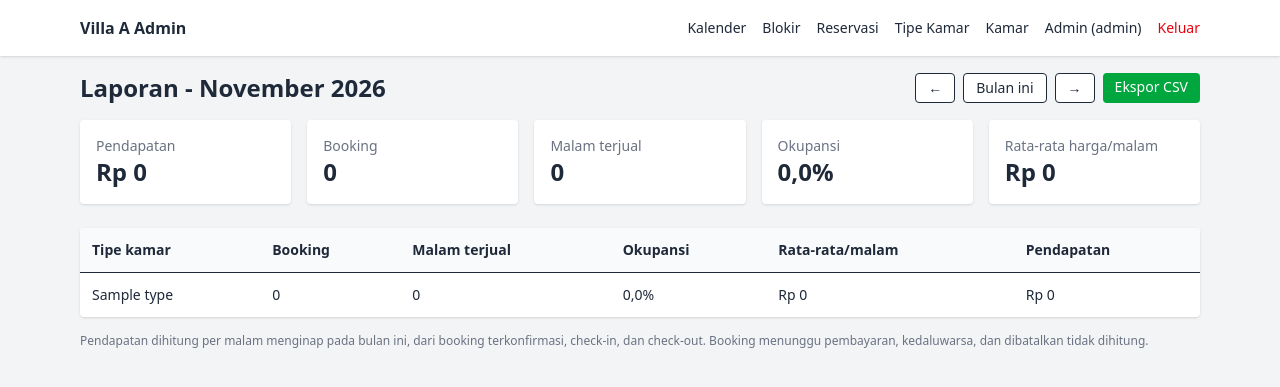
After one commit to PutuArdita/booking-room-villa, a Laravel app: page /admin/laporan in a window 1280 px wide. The commit adds this page. Shown: the top 387 px of the page. Run offline with Laravel 12, Linux system fonts and the light colour scheme; a user stored in the database is signed in; data comes from the database, SQL or seed files in the repository; tables that the repository leaves empty hold one stand-in row (values such as "Sample post"); style sheets or scripts are compiled from the project's sources.

Commit message:
feat: laporan bulanan owner dan ekspor CSV

```diff
--- /dev/null
+++ b/app/Http/Controllers/Admin/ReportController.php
@@ -0,0 +1,94 @@
+<?php
+
+namespace App\Http\Controllers\Admin;
+
+use App\Http\Controllers\Controller;
+use App\Models\Booking;
+use App\Services\ReportService;
+use Carbon\Carbon;
+use Illuminate\Http\Request;
+use Symfony\Component\HttpFoundation\StreamedResponse;
+
+class ReportController extends Controller
+{
+    public function index(Request $request, ReportService $reports)
+    {
+        $month = $this->month($request);
+
+        return view('admin.reports.index', [
+            'report' => $reports->monthly($month),
+            'month' => $month,
+            'prev' => $month->copy()->subMonth()->format('Y-m'),
+            'next' => $month->copy()->addMonth()->format('Y-m'),
+        ]);
+    }
+
+    public function export(Request $request): StreamedResponse
+    {
+        $start = $this->month($request);
+        $end = $start->copy()->addMonth();
+
+        $bookings = Booking::with('rooms.roomType')
+            ->where('check_in', '<', $end->toDateString())
+            ->where('check_out', '>', $start->toDateString())
+            ->orderBy('check_in')
+            ->get();
+
+        return response()->streamDownload(function () use ($bookings) {
+            $out = fopen('php://output', 'w');
+            fwrite($out, "\xEF\xBB\xBF"); // BOM agar Excel membaca UTF-8
+
+            fputcsv($out, [
+                'Kode',
+                'Tamu',
+                'Email',
+                'HP',
+                'Kamar',
+                'Check-in',
+                'Check-out',
+                'Malam',
+                'Total (Rp)',
+                'Status',
+                'Dibuat',
+            ], ';', '"', '');
+
+            foreach ($bookings as $booking) {
+                $room = $booking->rooms->first();
+
+                fputcsv($out, [
+                    $booking->code,
+                    $this->safe($booking->guest_name),
+                    $this->safe($booking->guest_email),
+                    $booking->guest_phone,
+                    $this->safe($room ? $room->roomType->name . ' - ' . $room->name : ''),
+                    $booking->check_in->format('Y-m-d'),
+                    $booking->check_out->format('Y-m-d'),
+                    (int) $booking->check_in->diffInDays($booking->check_out),
+                    $booking->total_price,
+                    Booking::statusText($booking->status),
+                    $booking->created_at->format('Y-m-d H:i'),
+                ], ';', '"', '');
+            }
+
+            fclose($out);
+        }, 'reservasi-' . $start->format('Y-m') . '.csv', [
+            'Content-Type' => 'text/csv; charset=UTF-8',
+        ]);
+    }
+
+    private function month(Request $request): Carbon
+    {
+        $request->validate(['month' => ['nullable', 'date_format:Y-m']]);
+
+        return Carbon::createFromFormat('Y-m-d', ($request->input('month') ?? now()->format('Y-m')) . '-01')
+            ->startOfDay();
+    }
+
+    /** Cegah formula Excel dari teks yang diketik tamu (misalnya diawali tanda =). */
+    private function safe(?string $value): string
+    {
+        $value = (string) $value;
+
+        return preg_match('/^[=+\-@\t\r]/', $value) ? "'" . $value : $value;
+    }
+}
--- /dev/null
+++ b/app/Services/ReportService.php
@@ -0,0 +1,88 @@
+<?php
+
+namespace App\Services;
+
+use App\Models\Booking;
+use App\Models\Payment;
+use App\Models\RoomType;
+use Carbon\Carbon;
+
+class ReportService
+{
+    public function monthly(Carbon $month): array
+    {
+        $start = $month->copy()->startOfMonth()->startOfDay();
+        $end = $start->copy()->addMonth(); // awal bulan berikutnya (eksklusif)
+        $days = $start->daysInMonth;
+
+        $types = RoomType::withCount([
+            'rooms as active_rooms_count' => fn($q) => $q->where('is_active', true),
+        ])->orderBy('name')->get();
+
+        $rows = [];
+        foreach ($types as $type) {
+            $rows[$type->id] = [
+                'name' => $type->name,
+                'bookings' => [],
+                'nights' => 0,
+                'revenue' => 0,
+                'capacity' => $type->active_rooms_count * $days,
+            ];
+        }
+
+        $bookings = Booking::with('rooms')
+            ->whereIn('status', [Booking::CONFIRMED, Booking::CHECKED_IN, Booking::CHECKED_OUT])
+            ->where('check_in', '<', $end->toDateString())
+            ->where('check_out', '>', $start->toDateString())
+            ->get();
+
+        foreach ($bookings as $booking) {
+            $from = $booking->check_in->copy()->max($start);
+            $to = $booking->check_out->copy()->min($end);
+            $nights = (int) $from->diffInDays($to);
+
+            foreach ($booking->rooms as $room) {
+                if (!isset($rows[$room->room_type_id])) {
+                    continue;
+                }
+
+                $rows[$room->room_type_id]['bookings'][$booking->id] = true;
+                $rows[$room->room_type_id]['nights'] += $nights;
+                $rows[$room->room_type_id]['revenue'] += $nights * $room->pivot->price_per_night;
+            }
+        }
+
+        $rows = collect($rows)->map(function ($row) {
+            $row['booking_count'] = count($row['bookings']);
+            $row['occupancy'] = $row['capacity'] > 0 ? $row['nights'] / $row['capacity'] * 100 : 0;
+            $row['adr'] = $row['nights'] > 0 ? intdiv($row['revenue'], $row['nights']) : 0;
+
+            return $row;
+        })->values();
+
+        $nights = $rows->sum('nights');
+        $revenue = $rows->sum('revenue');
+        $capacity = $rows->sum('capacity');
+
+        $cancelled = Booking::where('status', Booking::CANCELLED)
+            ->whereHas('payments', fn($q) => $q->where('status', Payment::VERIFIED))
+            ->where('check_in', '<', $end->toDateString())
+            ->where('check_out', '>', $start->toDateString())
+            ->get(['id', 'total_price']);
+
+        return [
+            'rows' => $rows,
+            'summary' => [
+                'revenue' => $revenue,
+                'bookings' => $bookings->count(),
+                'nights' => $nights,
+                'occupancy' => $capacity > 0 ? $nights / $capacity * 100 : 0,
+                'adr' => $nights > 0 ? intdiv($revenue, $nights) : 0,
+            ],
+            'cancelled' => [
+                'count' => $cancelled->count(),
+                'amount' => $cancelled->sum('total_price'),
+            ],
+        ];
+    }
+}
--- /dev/null
+++ b/resources/views/admin/reports/index.blade.php
@@ -0,0 +1,84 @@
+@extends('layouts.admin')
+
+@section('title', 'Laporan')
+
+@section('content')
+    @php
+        $bulan = ['', 'Januari', 'Februari', 'Maret', 'April', 'Mei', 'Juni', 'Juli', 'Agustus', 'September', 'Oktober', 'November', 'Desember'];
+        $rp = fn($n) => 'Rp ' . number_format($n, 0, ',', '.');
+        $pct = fn($n) => number_format($n, 1, ',', '.') . '%';
+        $summary = $report['summary'];
+    @endphp
+
+    <div class="mb-4 flex flex-wrap items-center justify-between gap-2">
+        <h1 class="text-2xl font-bold">Laporan - {{ $bulan[$month->month] }} {{ $month->year }}</h1>
+        <div class="flex flex-wrap gap-2 text-sm">
+            <a href="{{ route('admin.reports.index', ['month' => $prev]) }}"
+                class="rounded border bg-white px-3 py-1 hover:bg-gray-50">&larr;</a>
+            <a href="{{ route('admin.reports.index') }}" class="rounded border bg-white px-3 py-1 hover:bg-gray-50">Bulan
+                ini</a>
+            <a href="{{ route('admin.reports.index', ['month' => $next]) }}"
+                class="rounded border bg-white px-3 py-1 hover:bg-gray-50">&rarr;</a>
+            <a href="{{ route('admin.reports.export', ['month' => $month->format('Y-m')]) }}"
+                class="rounded bg-green-600 px-3 py-1 text-white hover:bg-green-700">Ekspor CSV</a>
+        </div>
+    </div>
+
+    <div class="grid gap-4 sm:grid-cols-2 lg:grid-cols-5">
+        @foreach ([
+                ['Pendapatan', $rp($summary['revenue'])],
+                ['Booking', $summary['bookings']],
+                ['Malam terjual', $summary['nights']],
+                ['Okupansi', $pct($summary['occupancy'])],
+                ['Rata-rata harga/malam', $rp($summary['adr'])],
+            ] as [$label, $value])
+            <div class="rounded bg-white p-4 shadow">
+                <p class="text-sm text-gray-500">{{ $label }}</p>
+                <p class="text-2xl font-bold">{{ $value }}</p>
+            </div>
+        @endforeach
+    </div>
+
+    <div class="mt-6 overflow-x-auto rounded bg-white shadow">
+        <table class="w-full text-left text-sm">
+            <thead class="bg-gray-50">
+                <tr>
+                    <th class="p-3">Tipe kamar</th>
+                    <th class="p-3">Booking</th>
+                    <th class="p-3">Malam terjual</th>
+                    <th class="p-3">Okupansi</th>
+                    <th class="p-3">Rata-rata/malam</th>
+                    <th class="p-3">Pendapatan</th>
+                </tr>
+            </thead>
+            <tbody>
+                @forelse ($report['rows'] as $row)
+                    <tr class="border-t">
+                        <td class="p-3">{{ $row['name'] }}</td>
+                        <td class="p-3">{{ $row['booking_count'] }}</td>
+                        <td class="p-3">{{ $row['nights'] }}</td>
+                        <td class="p-3">{{ $pct($row['occupancy']) }}</td>
+                        <td class="p-3">{{ $rp($row['adr']) }}</td>
+                        <td class="p-3">{{ $rp($row['revenue']) }}</td>
+                    </tr>
+                @empty
+                    <tr>
+                        <td colspan="6" class="p-3 text-center text-gray-500">Belum ada tipe kamar.</td>
+                    </tr>
+                @endforelse
+            </tbody>
+        </table>
+    </div>
+
+    @if ($report['cancelled']['count'] > 0)
+        <p class="mt-4 rounded bg-yellow-50 p-3 text-sm text-yellow-800">
+            Catatan: {{ $report['cancelled']['count'] }} booking dibatalkan setelah pembayaran terverifikasi
+            (nilai {{ $rp($report['cancelled']['amount']) }}). Nilai ini tidak termasuk dalam angka di atas.
+        </p>
+    @endif
+
+    <p class="mt-4 text-xs text-gray-500">
+        Pendapatan dihitung per malam menginap pada bulan ini, dari booking terkonfirmasi, check-in, dan check-out.
+        Booking menunggu pembayaran, kedaluwarsa, dan dibatalkan tidak dihitung.
+    </p>
+@endsection
--- a/resources/views/layouts/admin.blade.php
+++ b/resources/views/layouts/admin.blade.php
@@ -21,6 +21,7 @@
                 {{-- <span>{{ auth()->user()->name }} ({{ auth()->user()->role }})</span> --}}
                 @if (auth()->user()->role === 'owner')
                     <a href="{{ route('admin.users.index') }}" class="hover:underline">Pengguna</a>
+                    <a href="{{ route('admin.reports.index') }}" class="hover:underline">Laporan</a>
                 @endif
                 <a href="{{ route('admin.account.edit') }}" class="hover:underline">{{ auth()->user()->name }}
                     ({{ auth()->user()->role }})</a>
--- a/resources/views/layouts/public.blade.php
+++ b/resources/views/layouts/public.blade.php
@@ -1,11 +1,13 @@
 <!DOCTYPE html>
 <html lang="{{ app()->getLocale() }}">
+
 <head>
     <meta charset="UTF-8">
     <meta name="viewport" content="width=device-width, initial-scale=1">
     <title>@yield('title', config('villa.name'))</title>
     @vite(['resources/css/app.css', 'resources/js/app.js'])
 </head>
+
 <body class="bg-white text-gray-800">
     <header class="border-b">
         <div class="mx-auto flex max-w-6xl items-center justify-between p-4">
@@ -13,6 +15,7 @@
             <nav class="flex items-center gap-4 text-sm">
                 <a href="{{ route('home') }}" class="hover:underline">{{ __('Beranda') }}</a>
                 <a href="{{ route('rooms.index') }}" class="hover:underline">{{ __('Kamar') }}</a>
+                <a href="{{ route('availability.index') }}" class="hover:underline">{{ __('Cek Ketersediaan') }}</a>
                 <span class="text-gray-300">|</span>
                 <a href="{{ route('locale', 'id') }}" @class(['hover:underline', 'font-bold' => app()->getLocale() === 'id'])>ID</a>
                 <a href="{{ route('locale', 'en') }}" @class(['hover:underline', 'font-bold' => app()->getLocale() === 'en'])>EN</a>
@@ -34,6 +37,7 @@
         @endif
 
         @yield('content')
+
     </main>
 
     <footer class="mt-10 border-t">
@@ -42,4 +46,5 @@
         </div>
     </footer>
 </body>
+
 </html>
--- a/routes/web.php
+++ b/routes/web.php
@@ -17,6 +17,7 @@ use App\Http\Controllers\Admin\CalendarController;
 use App\Http\Controllers\Admin\DashboardController;
 use App\Http\Controllers\Admin\AccountController;
 use App\Http\Controllers\Admin\UserController;
+use App\Http\Controllers\Admin\ReportController;
 
 Route::get('/', [HomeController::class, 'index'])->name('home');
 Route::get('kamar', [PublicRoomController::class, 'index'])->name('rooms.index');
@@ -40,6 +41,8 @@ Route::prefix('admin')->name('admin.')->group(function () {
             ->names('users');
 
         Route::patch('pengguna/{user}/status', [UserController::class, 'toggleActive'])->name('users.toggle');
+        Route::get('laporan', [ReportController::class, 'index'])->name('reports.index');
+        Route::get('laporan/ekspor', [ReportController::class, 'export'])->name('reports.export');
     });
 
     Route::middleware(['auth', 'role:admin,owner'])->group(function () {
```
